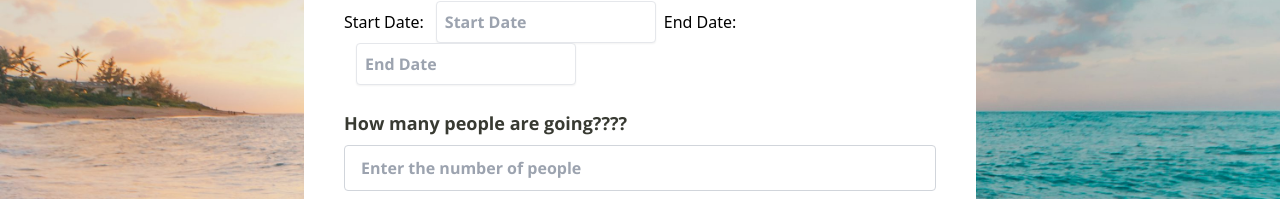
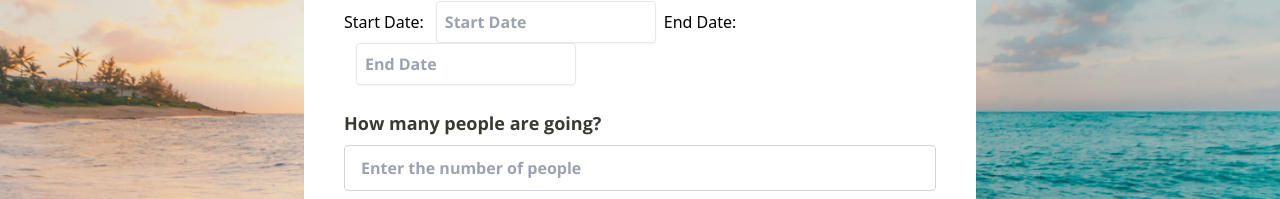
Before and after one commit to shriyabh8/TravelBuddy, a React (Create React App) app in the folder client/: page /form in a window 1280 px wide. Shown: the part 253-452 px from the top of the page. Built offline with nearby package versions, Linux system fonts and the light colour scheme; a web font is replaced by a local one.

Commit message:
Form page (dates) and Itinerary page

```diff
--- a/client/src/pages/FormPage.js
+++ b/client/src/pages/FormPage.js
@@ -98,7 +98,7 @@ function FormPage() {
 
         <div className="space-y-2">
           <label className="block text-lg font-open-sans text-[#383a32]">
-            How many people are going????
+            How many people are going?
           </label>
           <input
             type="text"
```
